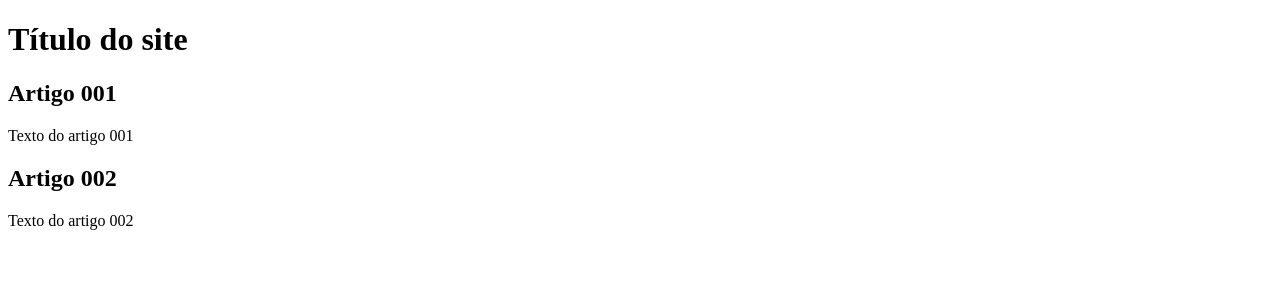
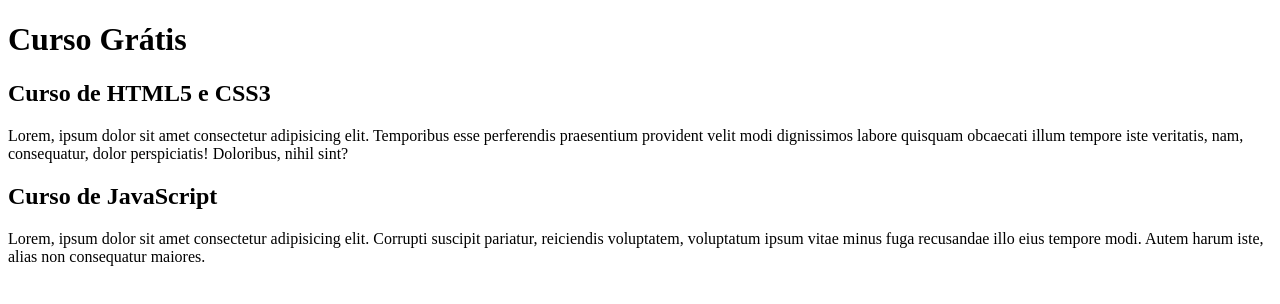
Before and after one commit to JessicaVianaF/Projeto-site, a plain HTML site: page index.html in a window 1280 px wide. Drawn offline with Linux system fonts and the light colour scheme.

Commit message:
Comecei a escrever o conteúdo

```diff
--- a/index.html
+++ b/index.html
@@ -9,15 +9,15 @@
 <body>
     <main>
         <header>
-            <h1>Título do site</h1>
+            <h1>Curso Grátis</h1>
         </header>
         <article>
-            <h2>Artigo 001</h2>
-            <p>Texto do artigo 001</p>
+            <h2>Curso de HTML5 e CSS3</h2>
+            <p>Lorem, ipsum dolor sit amet consectetur adipisicing elit. Temporibus esse perferendis praesentium provident velit modi dignissimos labore quisquam obcaecati illum tempore iste veritatis, nam, consequatur, dolor perspiciatis! Doloribus, nihil sint?</p>
         </article>
         <article>
-            <h2>Artigo 002</h2>
-            <p>Texto do artigo 002</p>
+            <h2>Curso de JavaScript</h2>
+            <p>Lorem, ipsum dolor sit amet consectetur adipisicing elit. Corrupti suscipit pariatur, reiciendis voluptatem, voluptatum ipsum vitae minus fuga recusandae illo eius tempore modi. Autem harum iste, alias non consequatur maiores.</p>
         </article>
     </main>
 </body>
```
